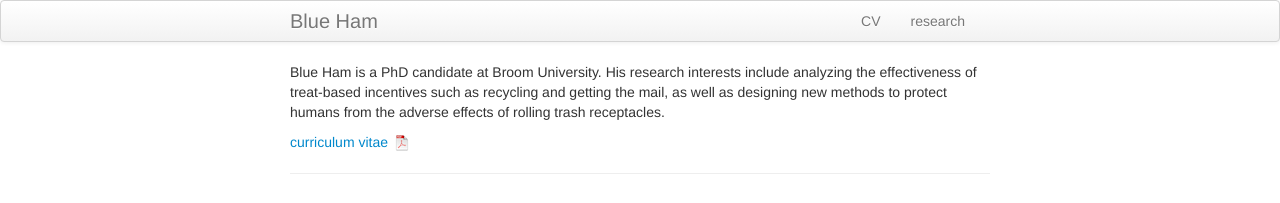
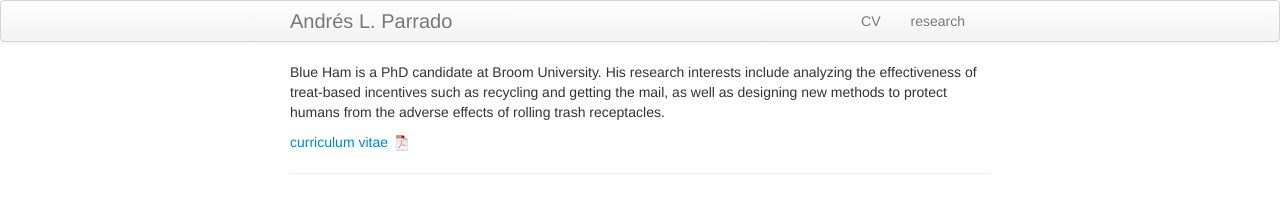
Before and after one commit to aparrado/aparrado.github.io, a Jekyll site: the page built from index.md, in a window 1280 px wide. Shown: the top 203 px of the page. Built offline with Jekyll 4.4.1, drawn with Linux system fonts in a browser that asks for light colours.

Commit message:
CV and a bunch of things

```diff
--- a/_config.yml
+++ b/_config.yml
@@ -8,14 +8,14 @@ highlighter: rouge
 # Themes are encouraged to use these universal variables
 # so be sure to set them if your theme uses them.
 #
-title : Blue Ham
+title : Andrés L. Parrado
 author :
-  name : Marisa Carlos
-  email : mbc96@cornell.edu
-  github : mbcarlos
-  twitter : MarisaBriCarlos
+  name : Andrés L. Parrado
+  email : andres.parrado@idinsight.org
+  github : aparrado
+  twitter : andresparrado63
 
-production_url : http://marisabriana.github.io
+production_url : https://aparrado.github.io/
 
 # Tell Github to use the kramdown markdown interpreter
 # (see https://help.github.com/articles/migrating-your-pages-site-from-maruku)
```
Also changed, not shown: 1 other file.
